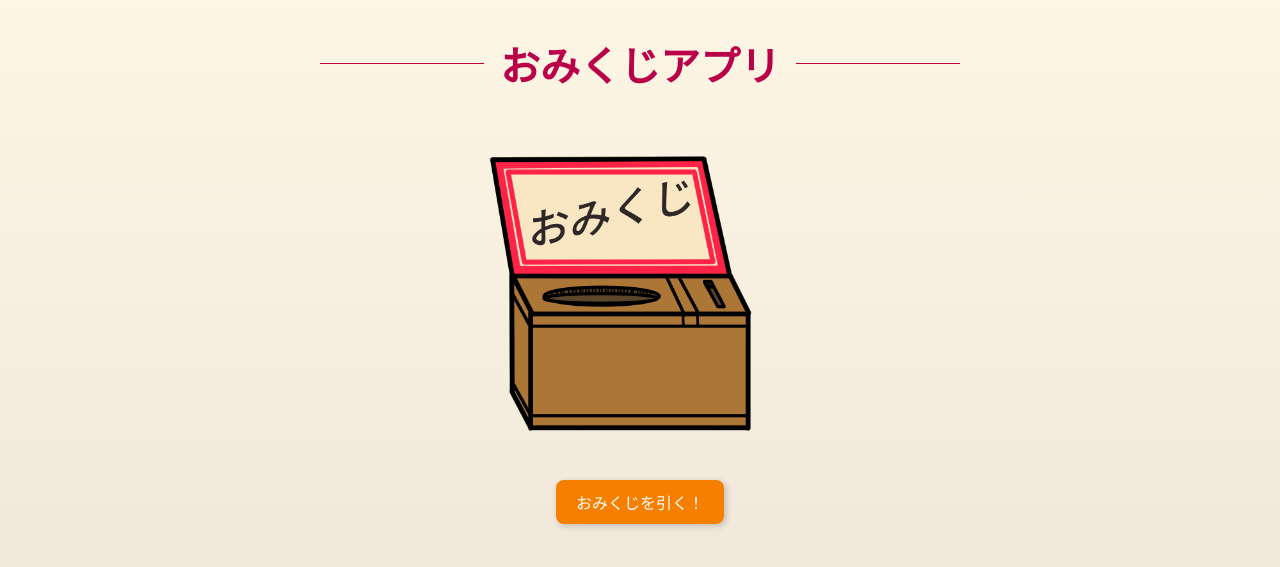
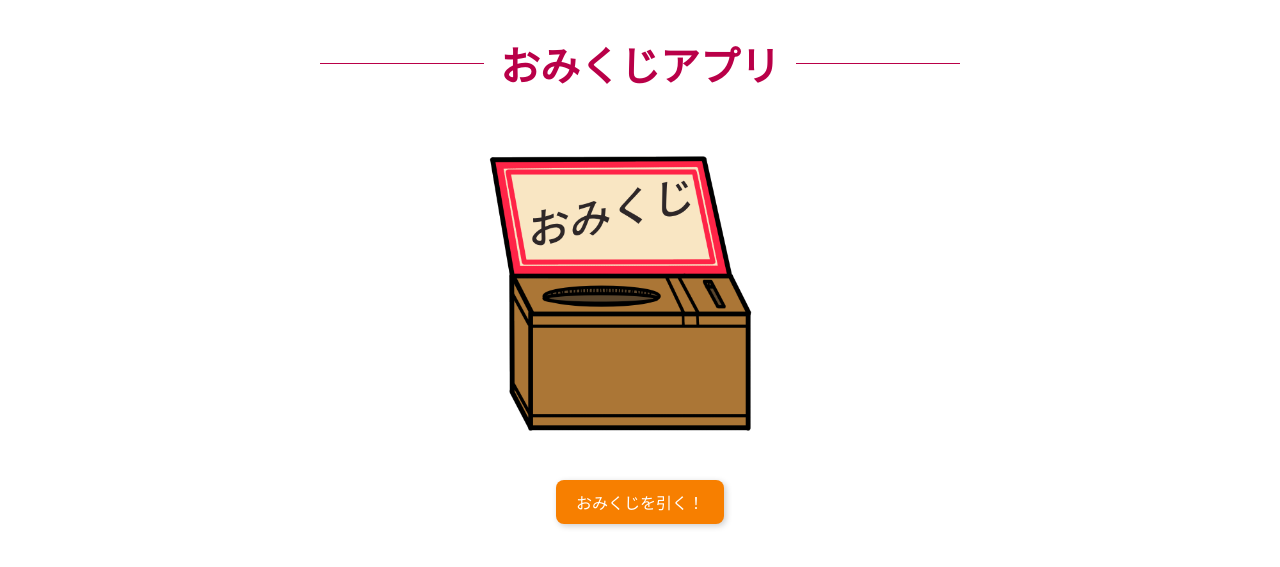
Before and after one commit to Nakazawa0471/flask-omikuji, a Flask app: page / in a window 1280 px wide. Shown: the top 567 px of the page. Run offline with Flask 3, Linux system fonts and the light colour scheme; some web fonts are replaced.

Commit message:
background-color変更

```diff
--- a/static/style.css
+++ b/static/style.css
@@ -1,11 +1,9 @@
 body {
-    background: linear-gradient(to bottom, #fef6e4, #eae2d6);
     background-repeat: no-repeat;
     background-size: cover;
     background-attachment: fixed;
     background-position: center;
     font-family: 'Noto Sans Jp', sans-serif;
-    color: #333;
     text-align: center;
 }
 
```
